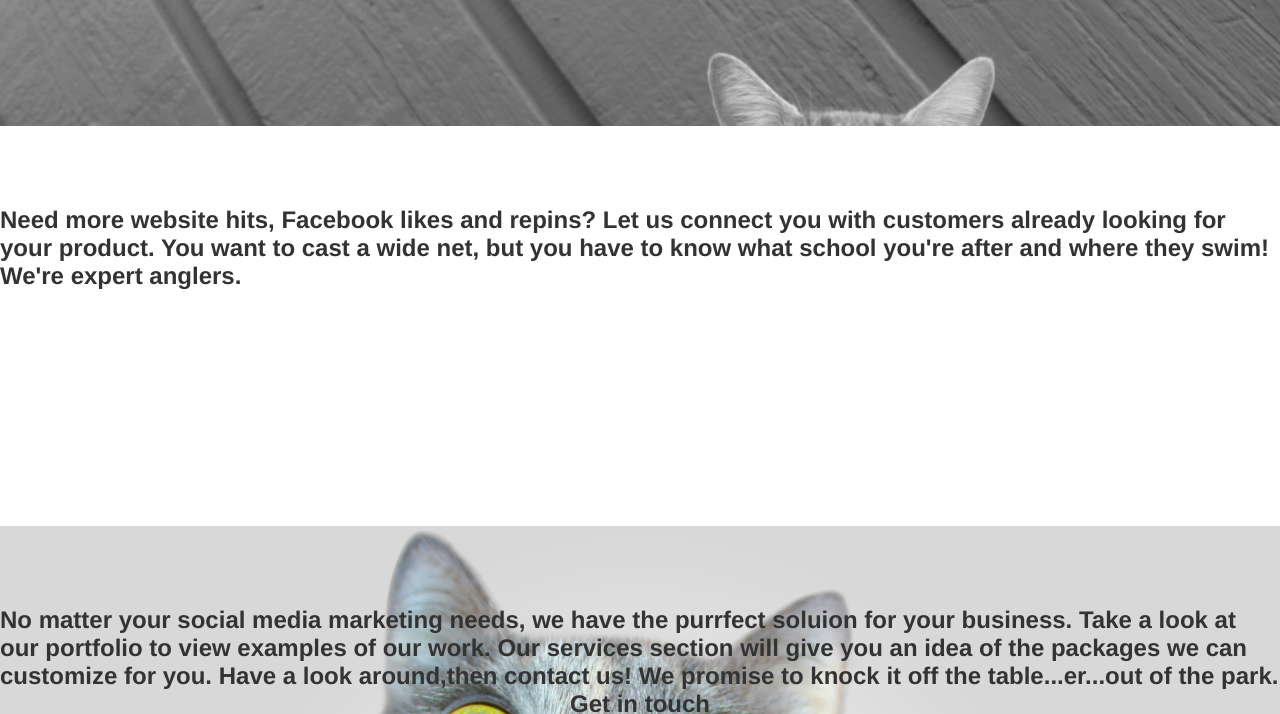
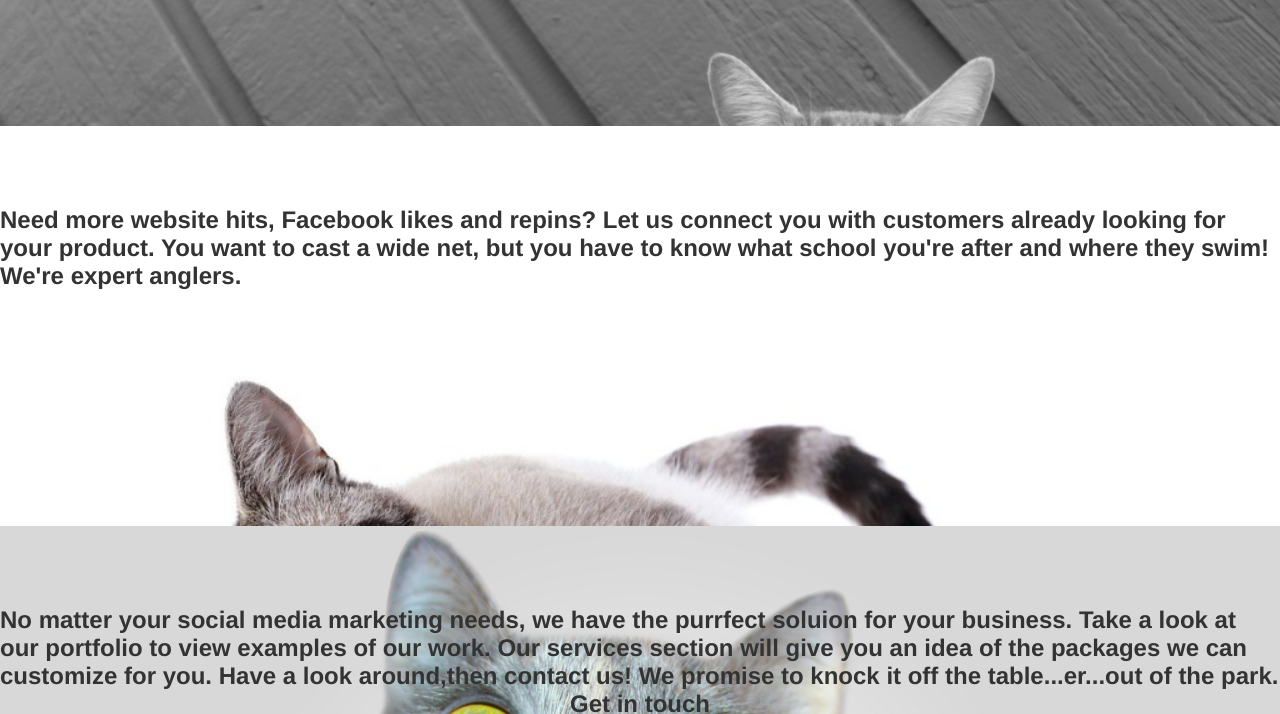
Before and after one commit to lmaxwell314/lmaxwell314.github.io, a plain HTML site: page unit_3/index.html in a window 1280 px wide. Shown: the part 1183-1897 px from the top of the page. Drawn offline with Linux system fonts and the light colour scheme.

Commit message:
not a sync if you don't want it to be

```diff
--- a/unit_3/CSS/style.css
+++ b/unit_3/CSS/style.css
@@ -49,7 +49,7 @@ nav a .social {
 	padding: 2em 4em 0 2em;
 }
 #fish {
-	background: url("..Images/cat_image.jpg");
+	background: url("../Images/cat_image.jpg");
 	background-size: cover;
 	height: 50vh;
 }
```
